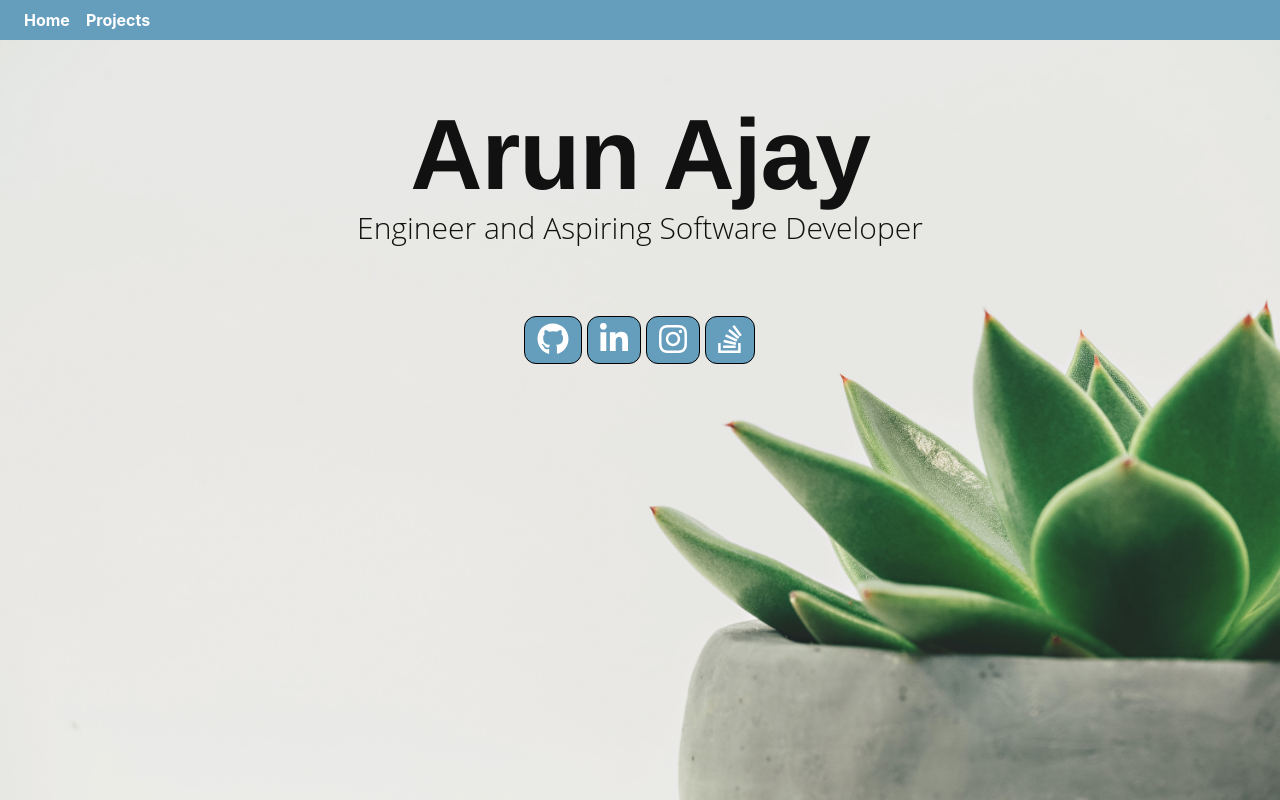
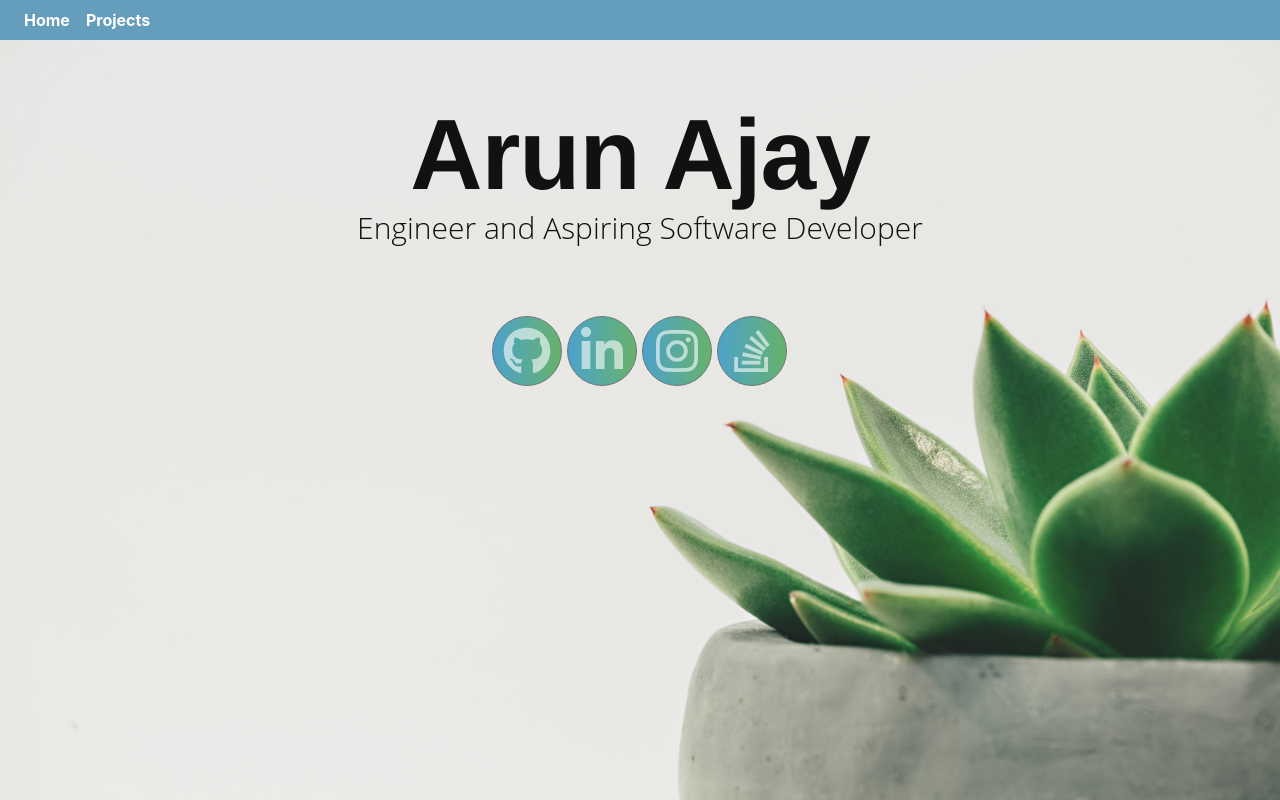
Before and after one commit to arun-ajay/arun-ajay-website-OLD, a React (Create React App) app: page / in a window 1280 px wide. Built offline with nearby package versions, Linux system fonts and the light colour scheme.

Commit message:
button styling edit 1

```diff
--- a/src/components/JumboIntro/JumboIntro.css
+++ b/src/components/JumboIntro/JumboIntro.css
@@ -27,25 +27,39 @@
 }
 
 .jumboButton{
-  background-color: #659DBD !important;
-  border: 1px solid black !important;
-  border-radius: .75em !important;
-}
+    background: linear-gradient(to left, #67b26b, #4ca2cb) !important;
+    border-radius: 50% !important;
+    /* width: 100px !important; */
+    text-align: center !important;
+    width: 70px;
+    height: 70px;
+    padding: 6px 0 !important;
+    line-height: 1.42 !important;
+    opacity: 1;
+    transition: all 0.3s ease-in-out !important;
+  }
 
-.container{
-  /* border: 5px solid red; */
-}
+
+  .jumboButton:hover {
+    box-shadow: 0 5px 15px #659DBD !important;
+    }
+
+
 
 .row{
   text-align: center;
 }
 
-.col{
- /* border: 5px solid blue */
-}
+
 
 .jumboIcon{
   color :white;
+  opacity: .6;
+  transition: all 0.3s ease-in-out !important;
+}
+
+.jumboIcon:hover{
+  opacity: 1;
 }
 
 .divider{
--- a/src/components/JumboIntro/JumboIntro.js
+++ b/src/components/JumboIntro/JumboIntro.js
@@ -14,13 +14,13 @@ const JumboIntro = (props) => {
         <Container>
           <Row>
             <Col>
-            <Button className = "jumboButton"><FontAwesomeIcon icon = {faGithub} size="2x" className = "jumboIcon"/></Button>
-            <div class = "divider"></div>
-            <Button className = "jumboButton"><FontAwesomeIcon icon = {faLinkedinIn} size="2x" className = "jumboIcon"/></Button>
-            <div class = "divider"></div>
-            <Button className = "jumboButton"><FontAwesomeIcon icon = {faInstagram} size="2x" className = "jumboIcon"/></Button>
-            <div class = "divider"></div>
-            <Button className = "jumboButton"><FontAwesomeIcon icon = {faStackOverflow} size="2x" className = "jumboIcon"/></Button>
+              <Button className = "jumboButton"><FontAwesomeIcon icon = {faGithub} size="3x" className = "jumboIcon"/></Button>
+              <div class = "divider"></div>
+              <Button className = "jumboButton"><FontAwesomeIcon icon = {faLinkedinIn} size="3x" className = "jumboIcon"/></Button>
+              <div class = "divider"></div>
+              <Button className = "jumboButton"><FontAwesomeIcon icon = {faInstagram} size="3x" className = "jumboIcon"/></Button>
+              <div class = "divider"></div>
+              <Button className = "jumboButton"><FontAwesomeIcon icon = {faStackOverflow} size="3x" className = "jumboIcon"/></Button>
             </Col>
           </Row>
         </Container>
--- a/src/components/ProjectCard/ProjectCard.css
+++ b/src/components/ProjectCard/ProjectCard.css
@@ -28,11 +28,51 @@
 }
 
 .projectButton{
-    background-color: #659DBD !important;
-    border: 1px solid black !important;
+    background: linear-gradient(to left, #67b26b, #4ca2cb) !important;
     border-radius: .75em !important;
+    width: 100px !important;
+    text-align: center !important;
 }
+
+
 
 .projectButtonIcon{
     color:white
 }
+
+.example_f {
+    border-radius: 4px;
+    background: linear-gradient(#4ca2cb, #67b26b) !important;
+    border: none !important;
+    color: #FFFFFF !important;
+    text-align: center !important;
+    text-transform: uppercase !important;
+    font-size: 22px !important;
+    padding: 20px !important;
+    width: 200px !important;
+    transition: all 0.4s !important;
+    cursor: pointer !important;
+    margin: 5px !important;
+
+  }
+  .example_f span {
+    cursor: pointer !important;
+    display: inline-block !important;
+    position: relative !important;
+    transition: 0.4s !important;
+  }
+  .example_f span:after {
+    content: '\00bb' !important;
+    position: absolute !important;
+    opacity: 0 !important;
+    top: 0 !important;
+    right: -20px !important;
+    transition: 0.5s !important;
+  }
+  .example_f:hover span {
+    padding-right: 25px !important;
+  }
+  .example_f:hover span:after {
+    opacity: 1 !important;
+    right: 0 !important;
+  }
```
Also changed, not shown: src/components/JumboIntro/data.js (added, +23 -0 lines).
